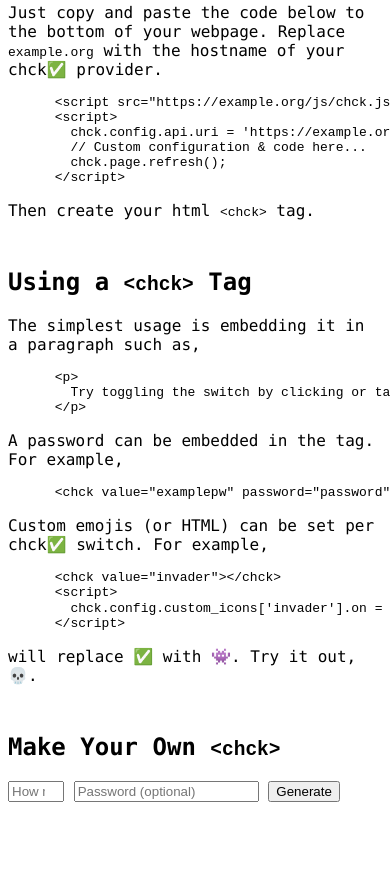
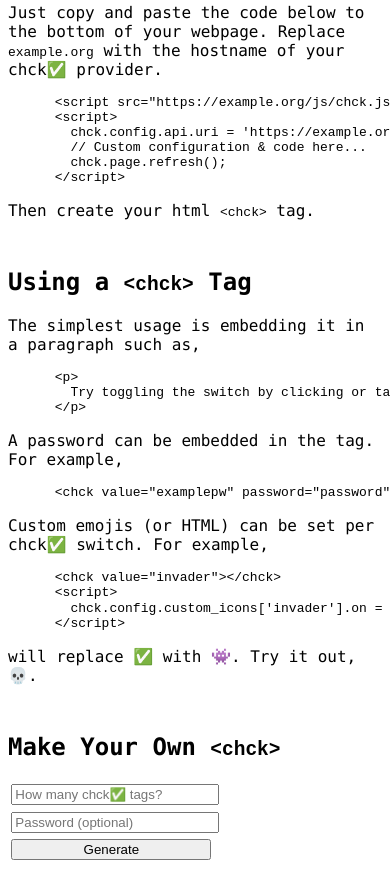
Before and after one commit to FragmentedCurve/chck, a plain HTML site: page index.html in a window 390 px wide. Shown: the part 547-1419 px from the top of the page. Before the commit the page ends 1357 px from the top, so only its background shows below. Drawn offline with Linux system fonts and the light colour scheme; no server answers; files whose address does not match are found by name.

Commit message:
Mobile changes

```diff
--- a/index.html
+++ b/index.html
@@ -1,7 +1,8 @@
 <!doctype html>
 <html>
   <head>
-    <meta charset="UTF-8">
+    <meta charset="UTF-8" />
+    <meta name="viewport" content="width=device-width, initial-scale=1, shrink-to-fit=no" />
   </head>
   <style>
     body {
@@ -18,6 +19,11 @@
 
     h3 {
 	margin-top: 1.5em;
+    }
+
+    input {
+	min-width: 15em;
+	margin: 0.25em;
     }
   </style>
   <body>
```
